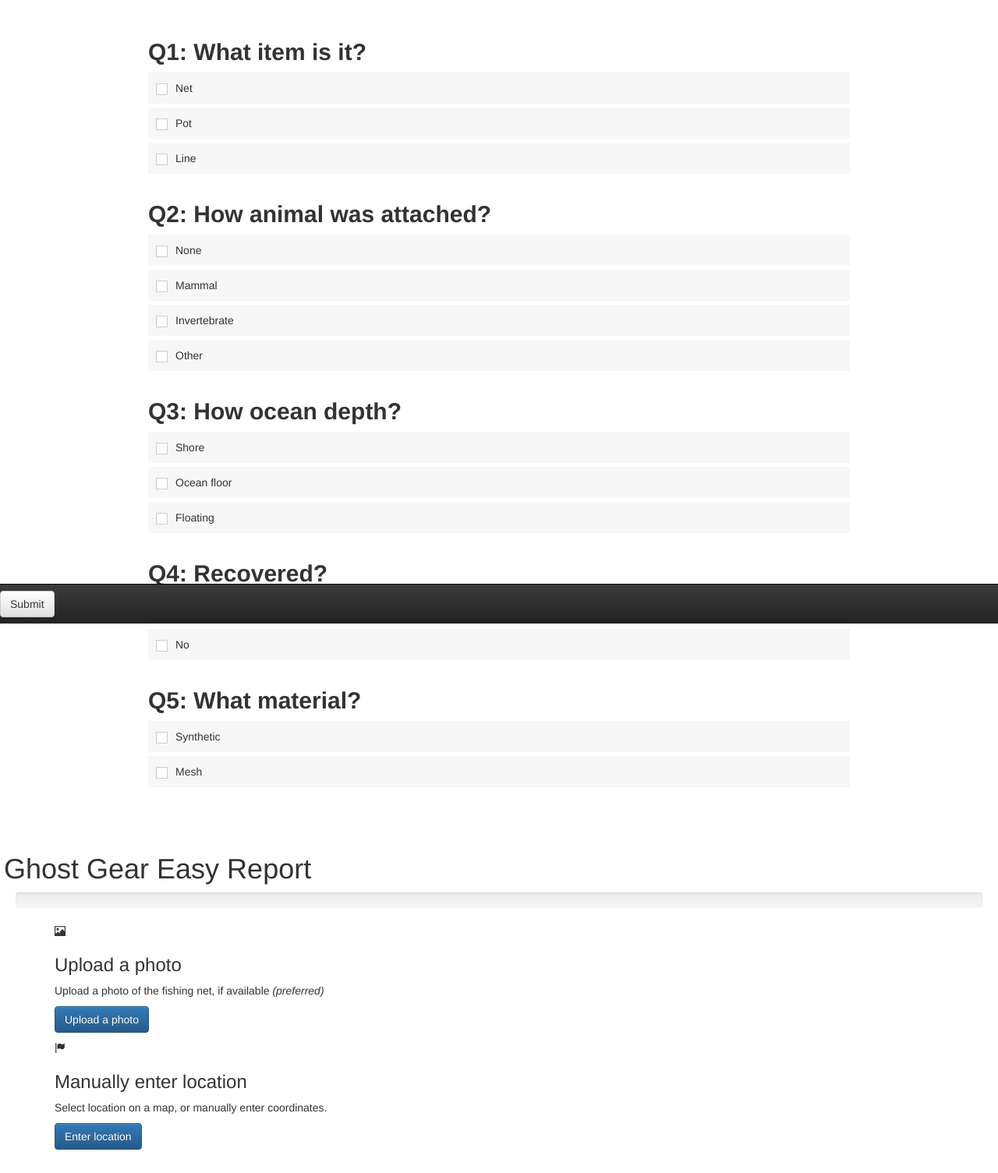
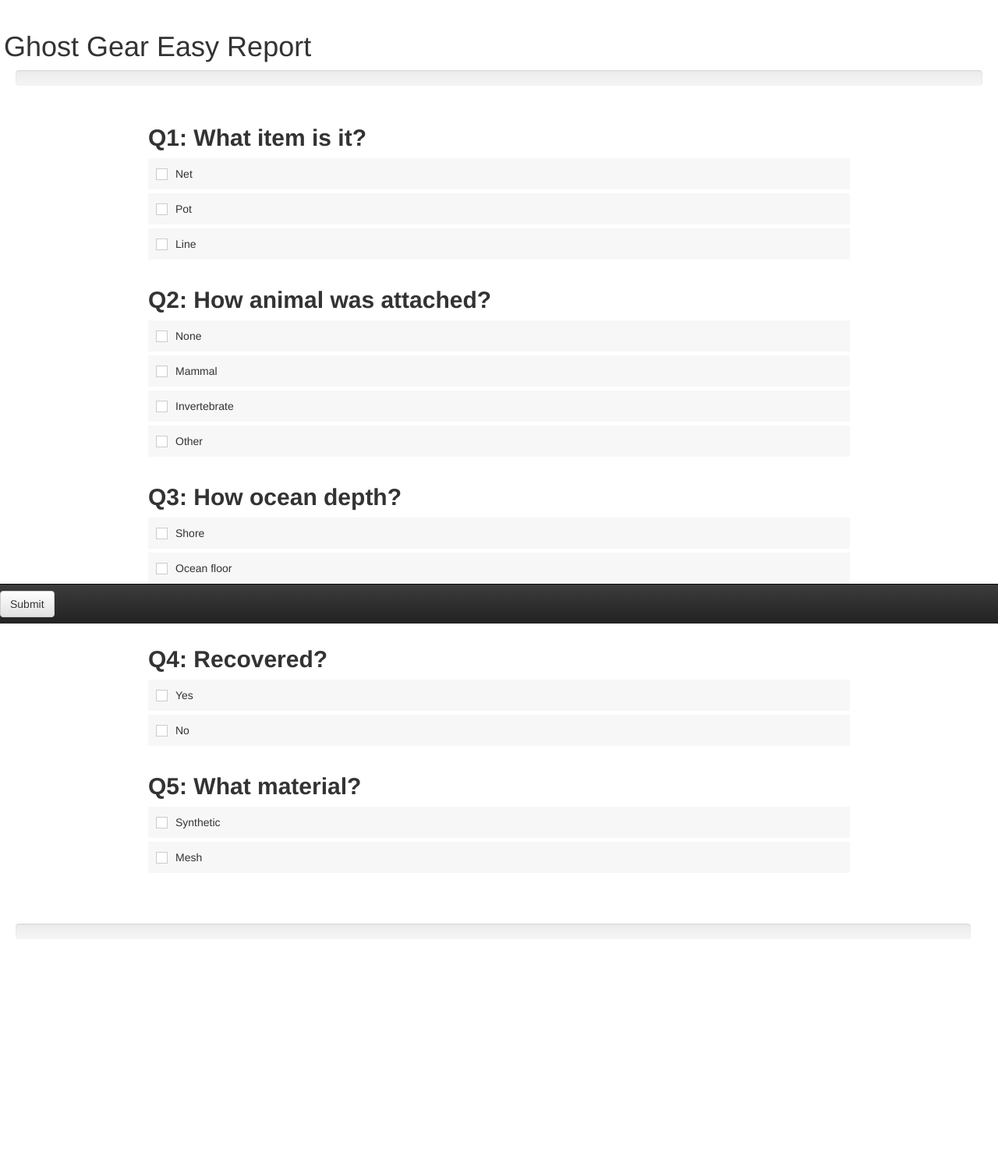
Before and after one commit to linruth/FishHackathon, a Flask app: page / in a window 1280 px wide. Shown: the whole page at 78% size. After the commit the page ends 1204 px from the top, so only its background shows below. Run offline with Flask 2, Linux system fonts and the light colour scheme; some libraries are stand-ins or nearby versions.

Commit message:
Removed extra elements from index2.html

```diff
--- a/templates/index2.html
+++ b/templates/index2.html
@@ -158,6 +158,29 @@ quiz.init();
 }
 
 </script>
+<div class="row">
+<h1 class="center">Ghost Gear Easy Report</h1>
+                </div></div>
+<div class="row80 center">
+
+        <div class="progress center">
+        <div class="zero no-color"></div>
+        <div class="one no-color"></div>
+        <div class="two no-color"></div>
+        <div class="three no-color"></div>
+        <div class="four no-color"></div>
+        <div class="five no-color"></div>
+        <div class="six no-color"></div>
+        <div class="seven no-color"></div>
+        <div class="eight no-color"></div>
+        <div class="nine no-color"></div>
+        <div class="ten no-color"></div>
+            <div class="progress-bar" style="width: 0%;"></div>
+
+
+
+</div>
+
 
 <div class="quiz">
 
@@ -222,19 +245,9 @@ quiz.init();
 
 
 
-
-
-
-
-
-
 		<div id="wrapper" class="center">
 
 
-                 <div id="header">
-			<div class="row">
-<h1 class="center">Ghost Gear Easy Report</h1>
-                </div></div>
 <div class="row80 center">
 
         <div class="progress center">
@@ -252,31 +265,7 @@ quiz.init();
             <div class="progress-bar" style="width: 0%;"></div>
         </div></div>
 
-            <div class="row2 container center justify">
-                <div class="col2">
 
-                        <span class="glyphicon glyphicon-picture" aria-hidden="true"></span>
-                      <div class="caption">
-                        <h3>Upload a photo</h3>
-                        <p>Upload a photo of the fishing net, if available <em>(preferred)</em></p>
-                        <p><a href="#" class="btn btn-primary" role="button">Upload a photo</a></p>
-
-                    </div>
-</div>
-    <div class="blank2">
-    </div>
-
-        <div class="col2">
-
-                  <span class="glyphicon glyphicon-flag" aria-hidden="true"></span>
-                  <div class="caption">
-                    <h3>Manually enter location</h3>
-                    <p>Select location on a map, or manually enter coordinates.</p>
-                    <p><a href="#" class="btn btn-primary" role="button">Enter location</a></p>
-
-  </div>
-
-            </div>
 </div>
 
 
```
